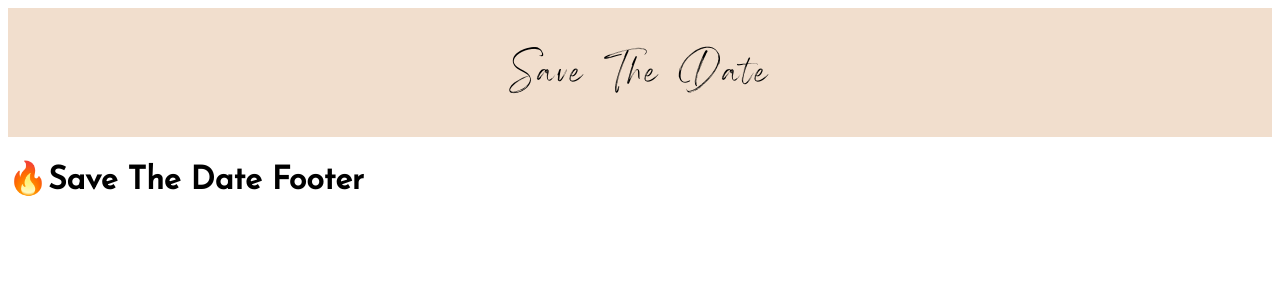
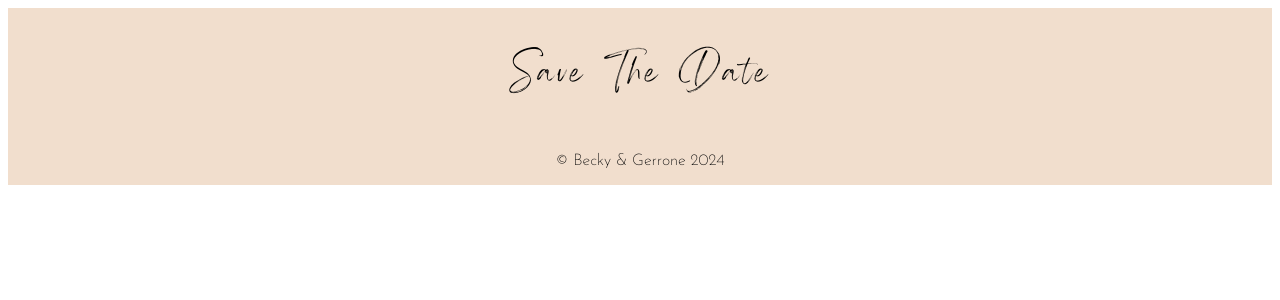
Before and after one commit to RebekahCodes/Project-STD, a Next.js app in the folder project-save-the-date/: page / in a window 1280 px wide. Shown: the top 300 px of the page. Built offline with nearby package versions, Linux system fonts and the light colour scheme.

Commit message:
added footer

```diff
--- a/project-save-the-date/src/app/layout.js
+++ b/project-save-the-date/src/app/layout.js
@@ -7,7 +7,7 @@ import Footer from "../components/footer/footer.jsx";
 //imported josefinsans light from google font using next.js built in fonts
 const JosefinSans = Josefin_Sans({
   subsets: ["latin"],
-  weight: ["100", "200", "300", "400"],
+  weight: ["100", "200"],
 });
 
 //imported angella white font downloaded from dafont.
--- a/project-save-the-date/src/components/footer/footer.css
+++ b/project-save-the-date/src/components/footer/footer.css
@@ -0,0 +1,5 @@
+.site-footer{
+    display: flex;
+    justify-content: center;
+    background-color: rgb(241, 222, 205);
+}
--- a/project-save-the-date/src/components/footer/footer.jsx
+++ b/project-save-the-date/src/components/footer/footer.jsx
@@ -1,11 +1,11 @@
 import React from 'react'
 import './footer.css'
 
-export default function Footer(props) {
+export default function Footer() {
   return (
 
 <header className="site-footer">
-     <h1>🔥Save The Date Footer</h1>
+     <p>© Becky & Gerrone 2024</p>
 </header>
 
 
```
